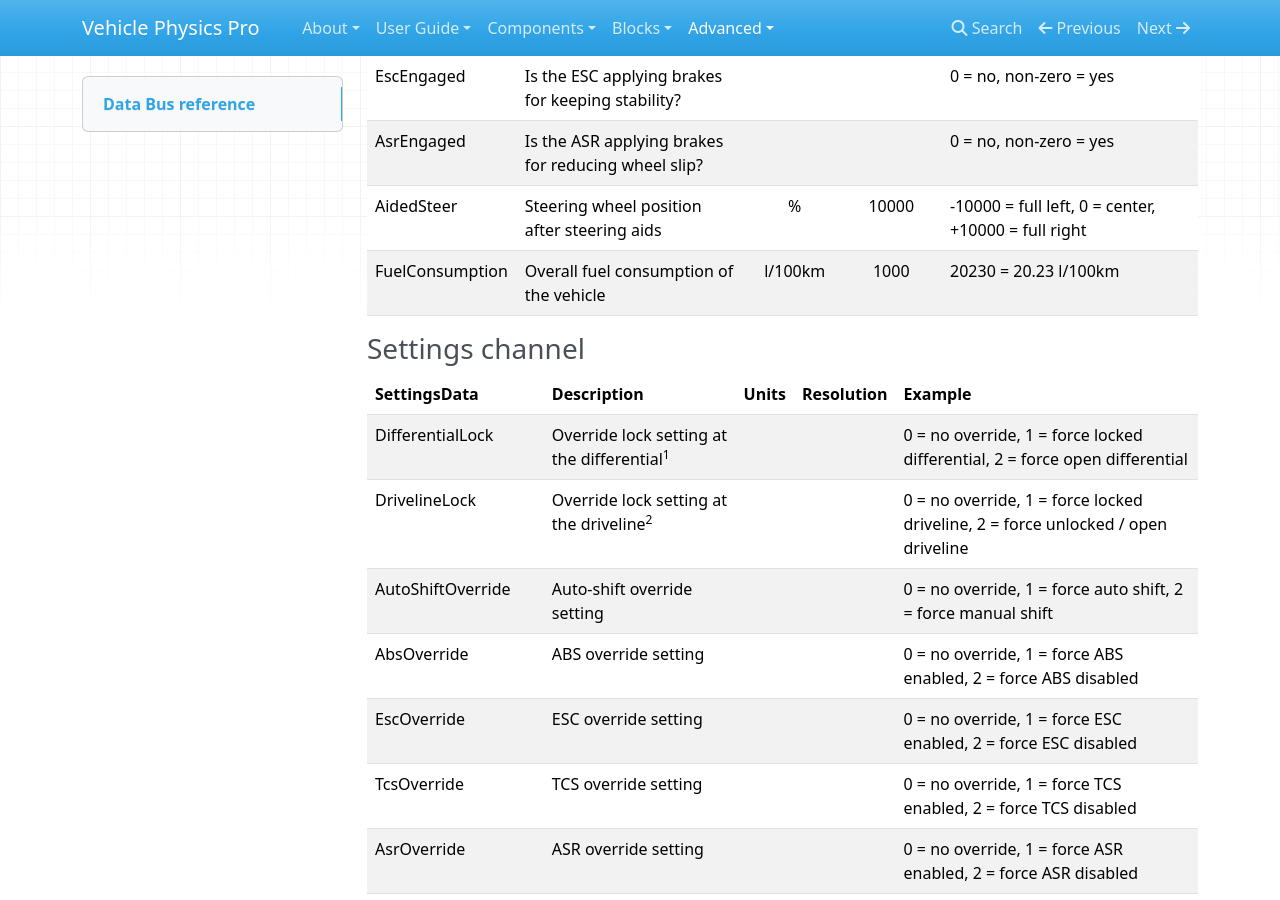
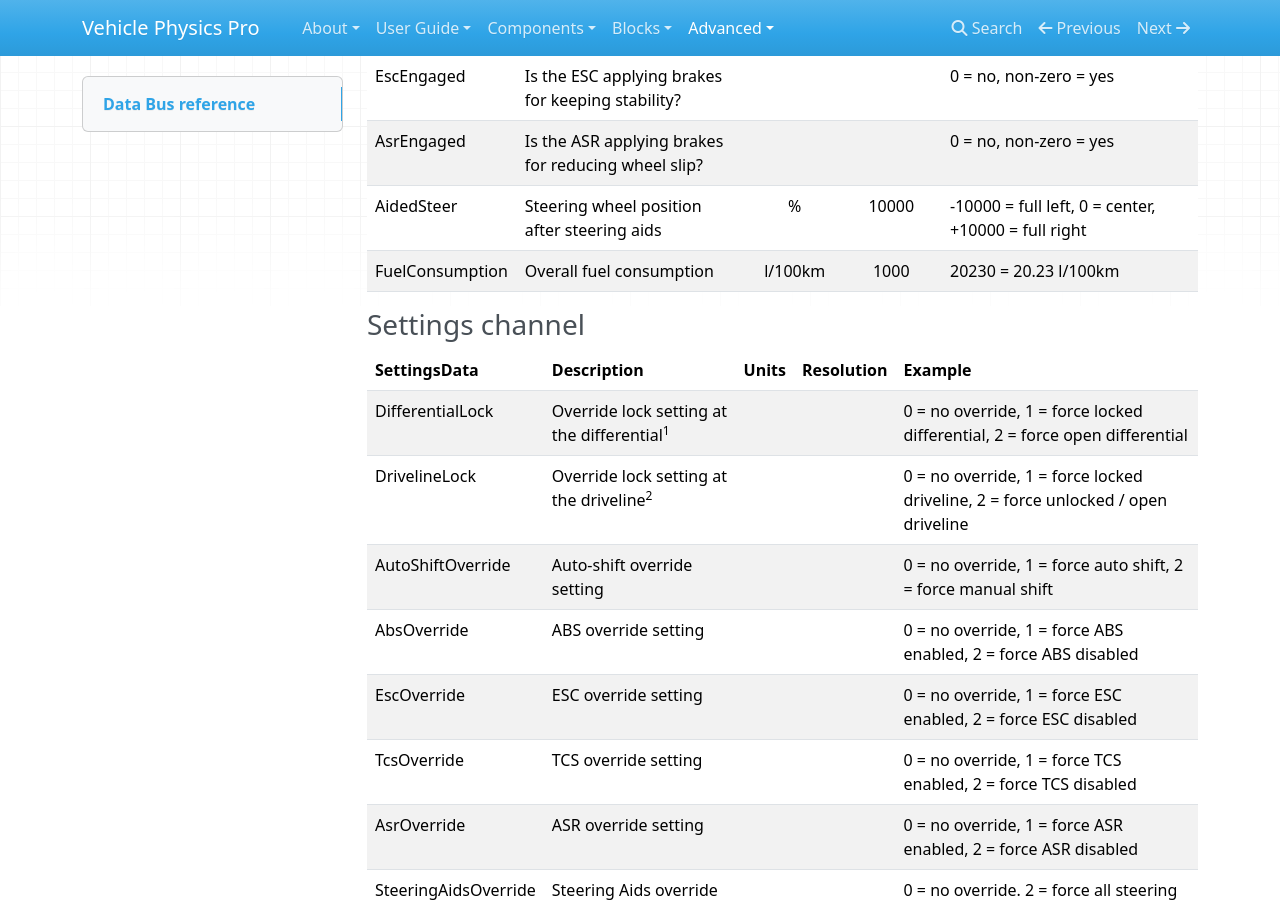
Before and after one commit to EdyJ/vehicle-physics-docs, an MkDocs documentation site: the page built from docs/advanced/databus-reference.md, in a window 1280 px wide and 900 px high, scrolled down 3291 px. Built offline with MkDocs 1.6.1, drawn with Linux system fonts in a browser that asks for light colours; nearby versions of some CDN libraries; library files that are not in the unit come from our copies.

Commit message:
Minor adjustment

```diff
--- a/docs/advanced/databus-reference.md
+++ b/docs/advanced/databus-reference.md
@@ -104,7 +104,7 @@ input. Successive gear shift commands can be grouped by adding/subtracting +-1 t
 |EscEngaged		| Is the ESC applying brakes for keeping stability?		|		|		| 0 = no, non-zero = yes
 |AsrEngaged		| Is the ASR applying brakes for reducing wheel slip?	|		|		| 0 = no, non-zero = yes
 |AidedSteer		| Steering wheel position after steering aids | %	| 10000	| -10000 = full left, 0 = center, +10000 = full right
-|FuelConsumption| Overall fuel consumption of the vehicle	| l/100km | 1000 | 20230 = 20.23 l/100km
+|FuelConsumption| Overall fuel consumption					| l/100km | 1000 | 20230 = 20.23 l/100km
 
 ### Settings channel
 
```
